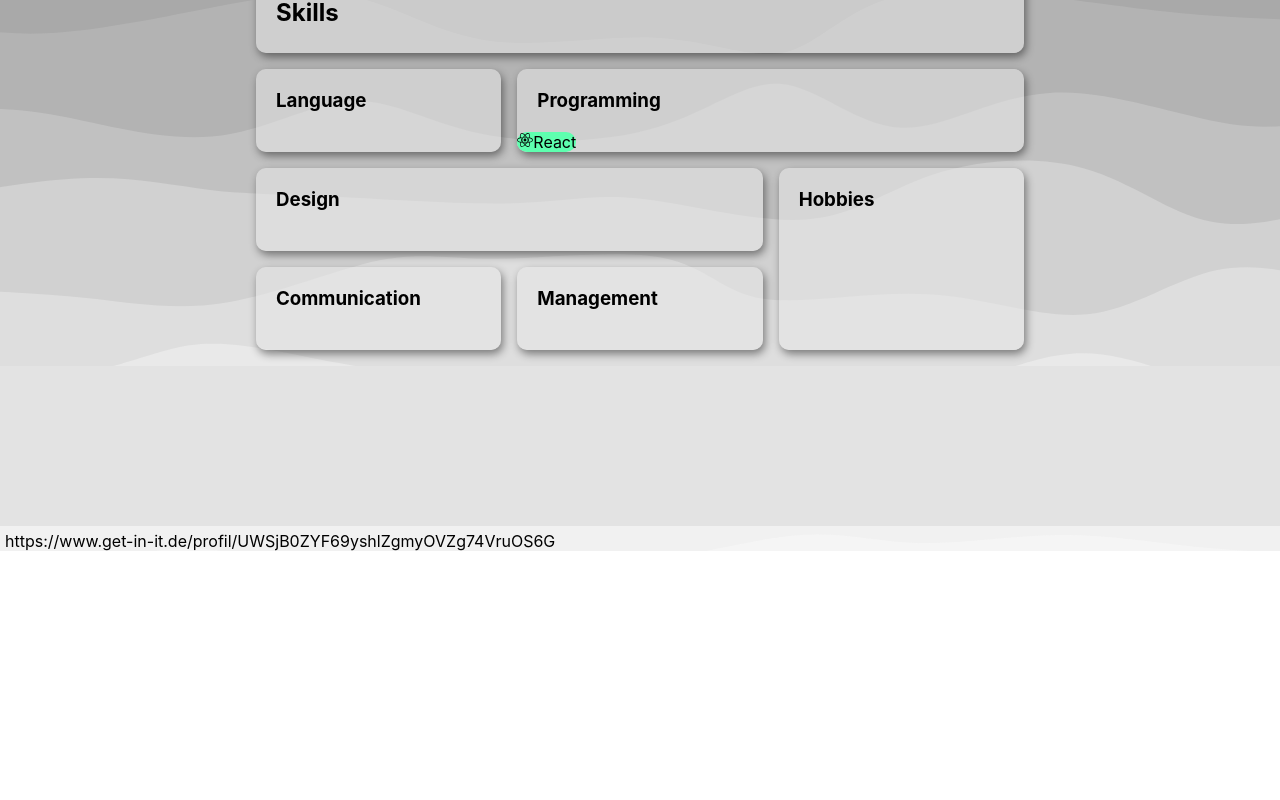
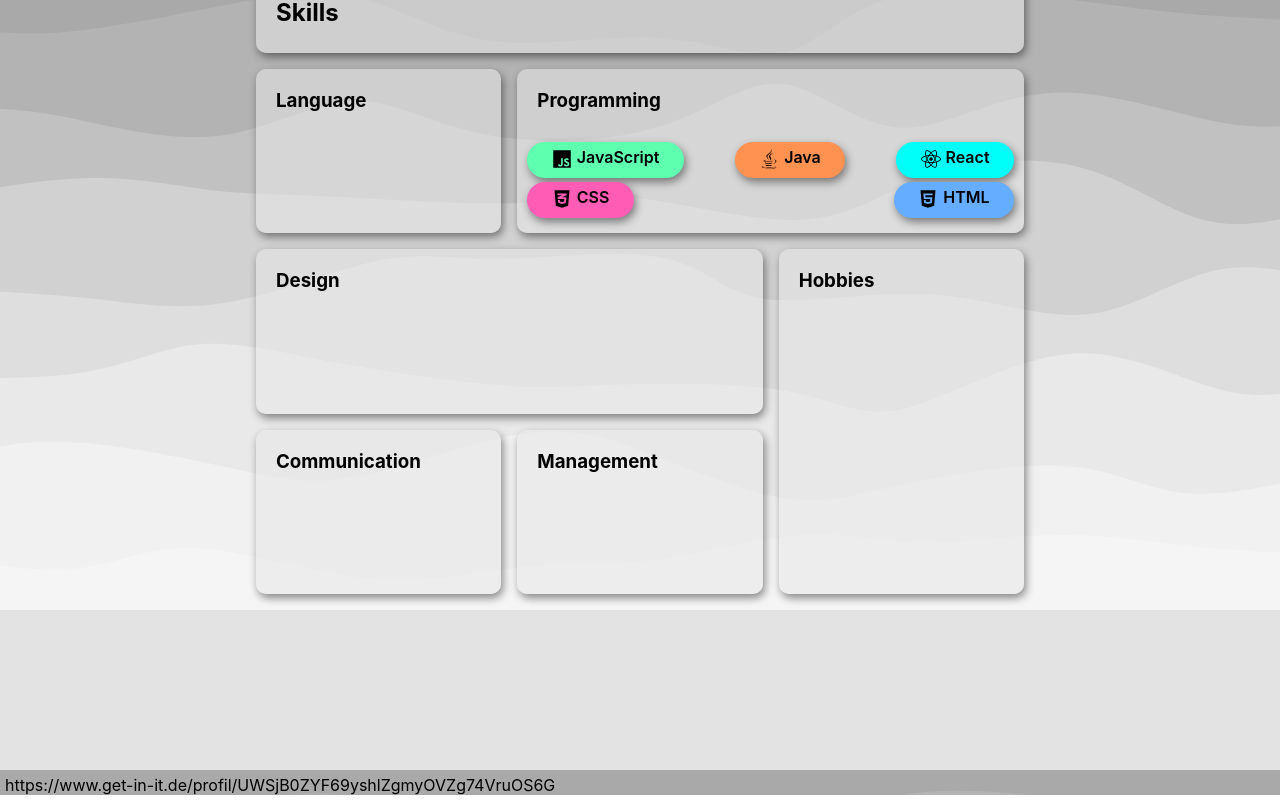
Before and after one commit to liamskydamien/me, a React (Create React App) app: page / in a window 1280 px wide. Shown: the part 1756-2556 px from the top of the page. Before the commit the page ends 2312 px from the top, so only its background shows below. Built offline with nearby package versions, Linux system fonts and the light colour scheme.

Commit message:
Adding programming skills

```diff
--- a/src/Components/Skills/Skill.js
+++ b/src/Components/Skills/Skill.js
@@ -2,8 +2,6 @@ import styles from './Skill.module.css'
 const Skill = props => {
     const color = () => {
         switch (props.color) {
-            case 'red':
-                return styles.red;
             case 'green':
                 return styles.green;
             case 'yellow':
@@ -25,8 +23,8 @@ const Skill = props => {
 
     const classes = styles.wrapper + ' ' + color();
     return <div className={classes}>
-        <div>{props.icon}</div>
-        <div>{props.title}</div>
+        <div className={styles.icon}>{props.icon}</div>
+        <div className={styles.title}>{props.title}</div>
     </div>
 }
 
--- a/src/Components/Skills/Skill.module.css
+++ b/src/Components/Skills/Skill.module.css
@@ -1,6 +1,30 @@
 .wrapper{
     border-radius: 25px;
     display: flex;
+    padding: 1% 5% 1% 5%;
+    box-shadow: 2px 4px 8px rgba(0, 0, 0, 0.45);
+    margin-bottom: 1%;
+}
+
+.wrapper:hover{
+    transform: scale(1.05);
+    transition: 250ms;
+    cursor: pointer;
+}
+
+
+.title{
+    font-size: 1rem;
+    font-weight: 600;
+    margin: 0;
+    padding: 0;
+    color: var(--text-color);;
+}
+
+.icon{
+    padding-top: 2px;
+    padding-right: 5px;
+    color: var(--text-color);
 }
 
 .blue{
@@ -23,14 +47,14 @@
     background-color: var(--lightyellow);
 }
 
-.dark-blue{
+.darkBlue{
     background-color: var(--darkblue);
 }
 
-.dark-green{
+.darkGreen{
     background-color: var(--darkgreen);
 }
 
-.dark-purple{
+.darkPurple{
     background-color: var(--darkpurple);
 }
--- a/src/Components/Skills/Skills.js
+++ b/src/Components/Skills/Skills.js
@@ -1,6 +1,6 @@
 import Card from "../../UI/Card/Card";
 import styles from "./Skills.module.css";
-import {FaCode, FaReact} from "react-icons/fa";
+import {FaCode, FaCss3, FaCss3Alt, FaHtml5, FaJava, FaJs, FaReact} from "react-icons/fa";
 import Skill from "./Skill";
 const Skills = () => {
     const card = styles.card;
@@ -11,7 +11,12 @@ const Skills = () => {
         <Card className={styles.programming}>
             <h3>Programming</h3>
             <div className={styles.content}>
-                <Skill color={'green'} icon={<FaReact/>} title={"React"}/>
+                <Skill color={'green'} icon={<FaJs size={20}/>} title={"JavaScript"}/>
+                <Skill color={'orange'} icon={<FaJava size={20}/>} title={"Java"}/>
+                <Skill color={'blue'} icon={<FaReact size={20}/>} title={"React"}/>
+                <Skill color={'purple'} icon={<FaCss3Alt size={20}/>} title={"CSS"}/>
+                <Skill color={'dark'} icon={<FaHtml5 size={20}/>} title={"HTML"}/>
+
             </div>
         </Card>
         <Card className={styles.design}>
--- a/src/Components/Skills/Skills.module.css
+++ b/src/Components/Skills/Skills.module.css
@@ -6,21 +6,13 @@
     margin: 1rem 0;
 }
 
-.card{
-    background-color: var(--lightblue);
-    border-radius: 5px;
-    padding: 1rem;
-    box-shadow: 0 0 10px 0 rgba(0,0,0,0.2);
+.content{
+    display: flex;
+    padding: 2%;
+    justify-content: space-between;
+    flex-wrap: wrap;
 }
 
-.content{
-    display: flex;
-}
-
-.box{
-    border-radius: 25px;
-    background-color: var(--lightblue);
-}
 
 .header{
     grid-row: header;
```
